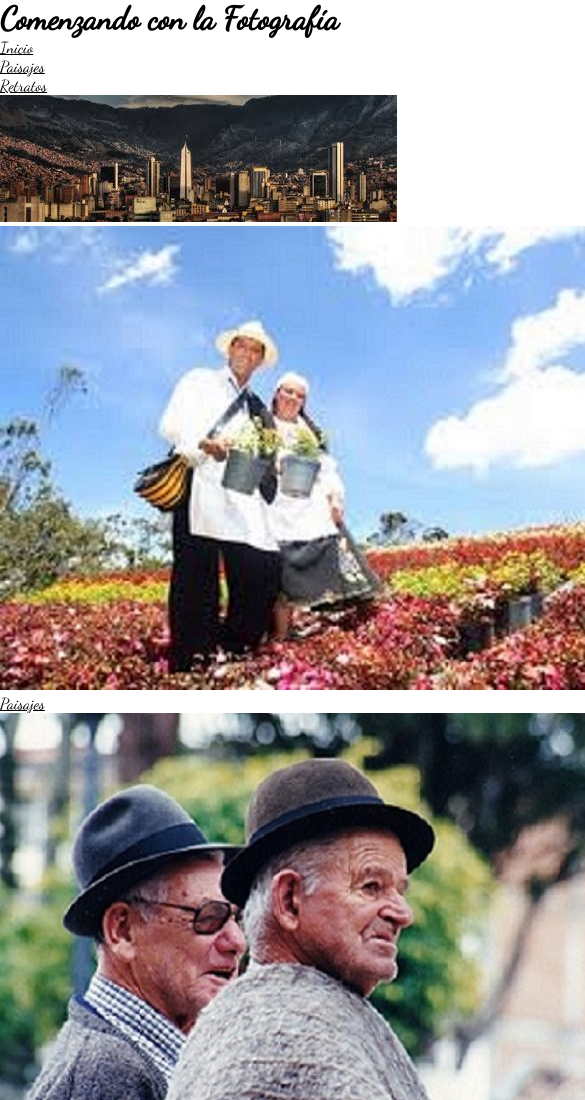
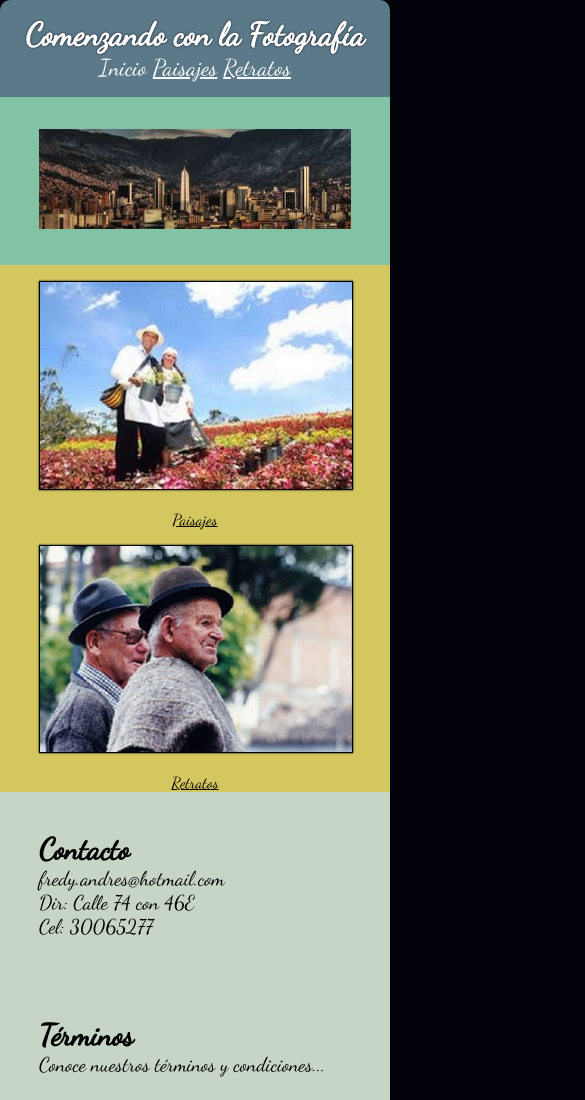
Before and after one commit to fredyandres/CSS-Diseno-Web-Responsive, a plain HTML site: page Evaluacion Final/index.html in a window 390 px wide. Shown: the top 1100 px of the page, 585 px wide, since content can reach past the window. Drawn offline with Linux system fonts and the light colour scheme.

Commit message:
Revision Final
Ajustes finales para garantizar el funcionamiento en Smartphone.
Se verifica funcionamiento en PC y Smartphone.

```diff
--- a/Evaluacion Final/css/main.css
+++ b/Evaluacion Final/css/main.css
@@ -92,19 +92,16 @@
     width: 80%;
     margin: 1em 10%;
   }
-
   .paisajes img:hover{
     transform: rotate(10deg);
     box-shadow: 2px 2px 40px #82c3a6;
     border: 2px solid #82c3a6;
   }
-
   .retratos img:hover{
     transform: translate(20px,-5px);
     box-shadow: 2px 2px 40px #82c3a6;
     border: 2px solid #82c3a6;
   }
-
   footer{
     border-radius: 0 0 10px 10px;
     background-color: #C6d5c5;
@@ -129,5 +126,109 @@
     width: 20px;
     margin-right: 5px;
   }
-
 }
+@media screen and (max-width: 899px) {
+  body{
+    background-color: #02010a;
+  }
+  .contenido{
+    max-width: 900px;
+    margin: 0 auto;
+  }
+  header{
+    background-color: #5b7989;
+    color: white;
+    padding: 1em;
+    border-radius: 10px 10px 0 0;
+    animation: intro 1s;
+    text-align: center;
+  }
+  header h1{
+    text-shadow: 0 0 2px #02010a;
+    color: white;
+  }
+  header a{
+    color: white;
+  }
+  nav{
+    font-size: 23px;
+  }
+  nav li{
+    display: inline-block;
+  }
+  section{background-color: #d5c75f;
+  }
+  .active{text-decoration: none;
+  }
+  .central{background-color: #82c3a6;
+  }
+  .central img{
+    width: 80%;
+    margin: 2em 10%;
+  }
+  .secundario{
+    background-color: #d5c75f;
+    display: flex;
+    flex-flow: column;
+  }
+  .paisajes,.retratos{width: 100%; text-align: center;
+  }
+  .paisajes img,.retratos img{
+    width: 80%;
+    margin: 1em 10%;
+    transition: all 1s;
+    -webkit-transition: all 1s;
+    -moz-transition: all 1s;
+    border: 1px solid black;
+    box-shadow: 0 0 2px #02010a;
+  }
+  .paisajes img:hover{
+    transform: rotate(10deg);
+    box-shadow: 2px 2px 40px #82c3a6;
+    border: 2px solid #82c3a6;
+  }
+  .gallery{
+    display: flex;
+    flex-flow: column wrap;
+  }
+  .image{
+    width: 100%;
+  }
+  .image:nth-child(1) img{filter: blur(10px);
+  }
+  .image:nth-child(2n+2) img{filter: grayscale(100%);
+  }
+  .image:nth-child(3) img{filter: sepia(90%);
+  }
+  .image img{
+    width: 80%;
+    margin: 1em 10%;
+  }
+  .retratos img:hover{
+    transform: translate(20px,-5px);
+    box-shadow: 2px 2px 40px #82c3a6;
+    border: 2px solid #82c3a6;
+  }
+  footer{
+    border-radius: 0 0 10px 10px;
+    background-color: #C6d5c5;
+    display: flex;
+    flex-flow: column wrap;
+  }
+  footer ul{
+    width: 80%;
+    margin: 10%;
+  }
+  footer ul li{
+    list-style: none;
+    font-size: 20px;
+  }
+  footer ul li:nth-of-type(1){
+    font-size: 30px;
+    font-weight: bold;
+  }
+  footer img{
+    width: 20px;
+    margin-right: 5px;
+  }
+}
```
